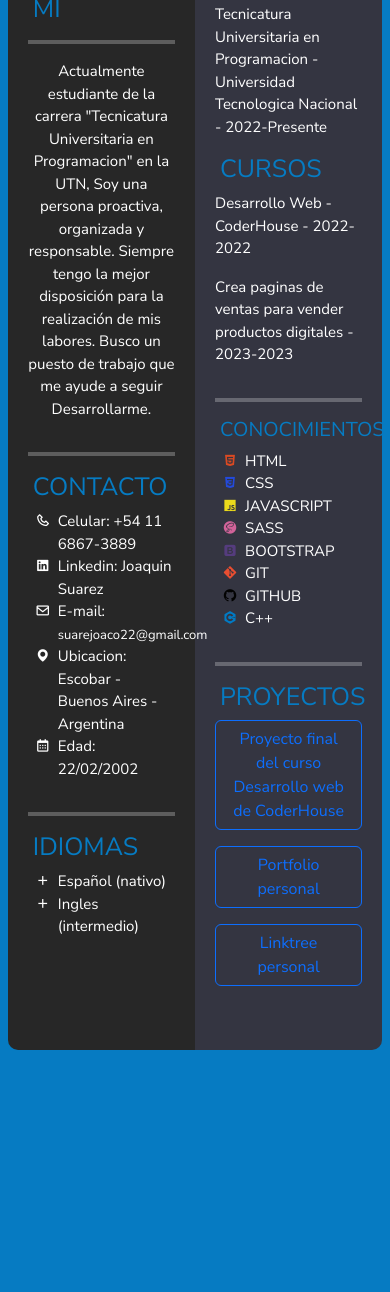
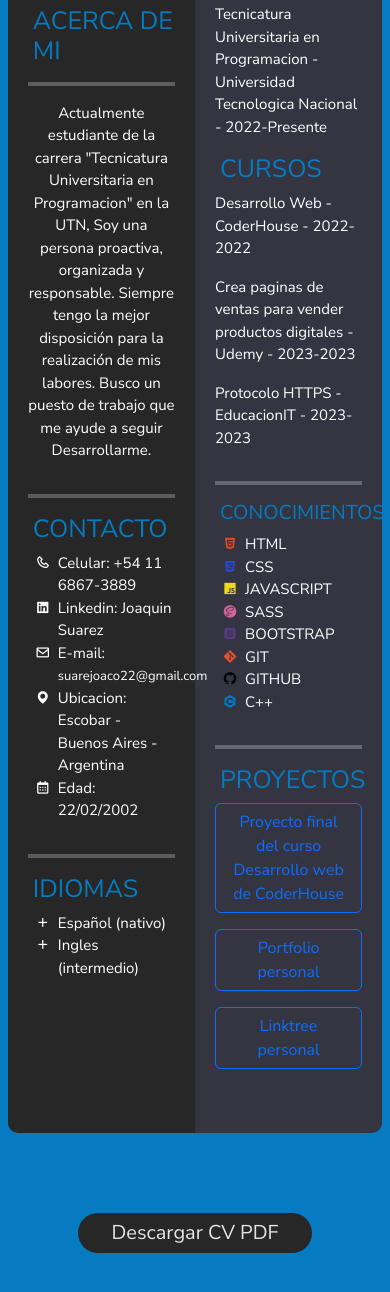
Before and after one commit to joaquinSuarez22/ArgPrograma-PROYECTO-FINAL-CV, a plain HTML site: page index.html in a window 390 px wide. Shown: the part 400-1692 px from the top of the page. Before the commit the page ends 1469 px from the top, so only its background shows below. Drawn offline with nearby package versions, Linux system fonts and the light colour scheme.

Commit message:
boton cv

```diff
--- a/index.html
+++ b/index.html
@@ -124,8 +124,17 @@
               href="https://www.udemy.com/certificate/UC-ee52297c-0f76-4ee2-afc7-d061b4c83998/"
               target="_blank"
             >
-              Crea paginas de ventas para vender productos digitales -
+              Crea paginas de ventas para vender productos digitales - Udemy -
               2023-2023</a
+            >
+          </p>
+
+          <p class="efe_hover">
+            <a
+              href="https://api.educacionit.com/pdf/certificados/joaquin-suarez-896654/30344"
+              target="_blank"
+            >
+              Protocolo HTTPS - EducacionIT - 2023-2023</a
             >
           </p>
         </div>
@@ -340,6 +349,13 @@
       </div>
     </main>
 
+    <div class="buton_cv">
+          <a  href="./Curriculum Hombre Simple y  Sobrio Gris Azúl.pdf" download>Descargar CV PDF</a>
+
+    </div>
+
+
+
     <script
       src="https://cdn.jsdelivr.net/npm/bootstrap@5.3.0-alpha1/dist/js/bootstrap.bundle.min.js"
       integrity="sha384-w76AqPfDkMBDXo30jS1Sgez6pr3x5MlQ1ZAGC+nuZB+EYdgRZgiwxhTBTkF7CXvN"
--- a/style.css
+++ b/style.css
@@ -335,18 +335,13 @@ body.dark-mode hr {
 }
 
 @media screen and (max-width: 390px) {
-
   .name_div {
-
     font-size: 1.2rem;
     padding-left: 5px;
     padding-right: 5px;
     margin-top: 35px;
-
   }
-
 }
-
 
 /*samsung S8*/
 @media screen and (max-width: 360px) {
@@ -355,7 +350,7 @@ body.dark-mode hr {
   }
 
   .title_conocimientos {
-    margin-left: -17px
+    margin-left: -17px;
   }
 
   .a_mail {
@@ -365,7 +360,6 @@ body.dark-mode hr {
   .img_perfil img {
     height: 130px;
   }
-
 }
 
 @media screen and (max-width: 345px) {
@@ -385,3 +379,49 @@ body.dark-mode hr {
 }
 
 /*----------------------------------------------*/
+
+.buton_cv {
+  margin-top: 5rem;
+  display: flex;
+  align-items: center;
+  justify-content: center;
+  margin-bottom: 5rem;
+  font-size: 2rem;
+  background-color: var(--color-grey);
+  border-radius: 30px;
+  margin-left: 40%;
+  margin-right: 40%;
+}
+
+.buton_cv a {
+  text-decoration: none;
+  color: var(--color-white1) !important;
+}
+
+@media screen and (max-width: 1550px) {
+  .buton_cv {
+    margin-left: 35%;
+    margin-right: 35%;
+  }
+}
+
+@media screen and (max-width: 1040px) {
+  .buton_cv {
+    margin-left: 28%;
+    margin-right: 28%;
+  }
+}
+
+@media screen and (max-width: 680px) {
+  .buton_cv {
+    font-size: 20px;
+    padding: 5px;
+  }
+}
+
+@media screen and (max-width: 460px) {
+  .buton_cv {
+    margin-left: 20%;
+    margin-right: 20%;
+  }
+}
```
Also changed, not shown: 1 other file.
